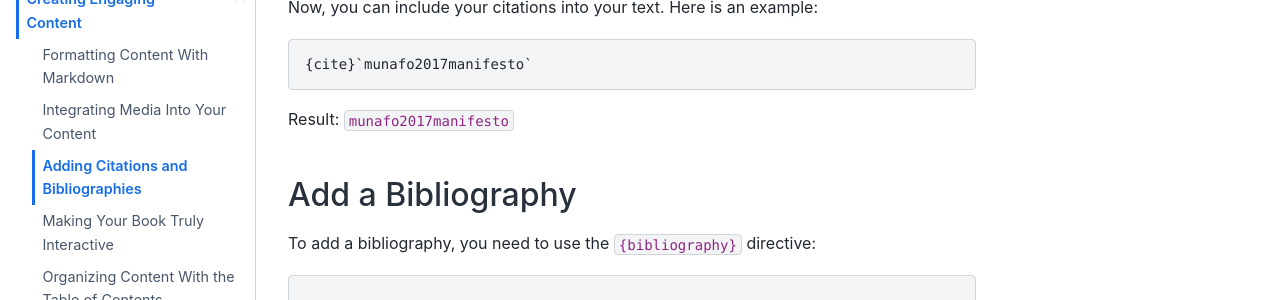
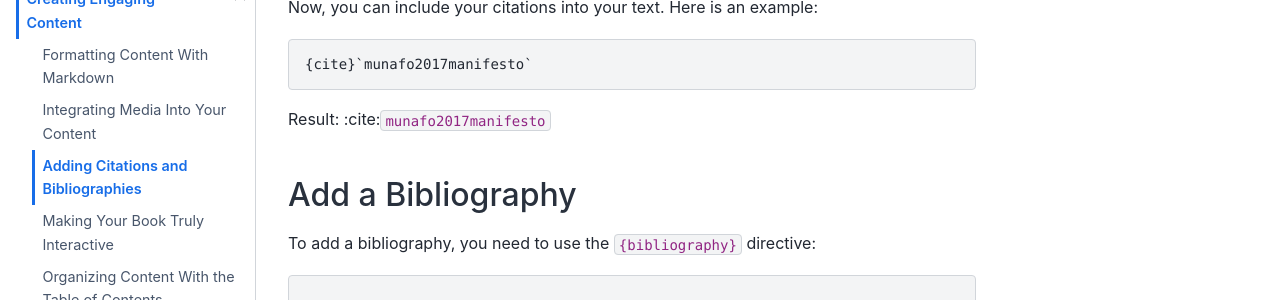
Before and after one commit to M-earnest/tutorial_jupyter_books, a Jupyter Book: the page built from content/3_create/citations.md, in a window 1280 px wide and 900 px high, scrolled down 1090 px. Shown: the part 255-555 px from the top of the window. Built offline with Jupyter Book 1.0.4 settings and Sphinx 7.4.7 and the Sphinx Book theme 1.1.4, drawn with Linux system fonts in a browser that asks for light colours; pages that are not in the unit, such as notebooks, are missing from menus; cross-references to code outside the pages are shown as plain code; some of the changed lines change nothing that is shown.

Commit message:
Update citations.md

````diff
--- a/content/3_create/citations.md
+++ b/content/3_create/citations.md
@@ -26,7 +26,7 @@ Now, you can include your citations into your text. Here is an example:
 ```
 
 Result:
-{cite}`munafo2017manifesto`
+:cite:`munafo2017manifesto`
 
 ## Add a Bibliography
 
````
